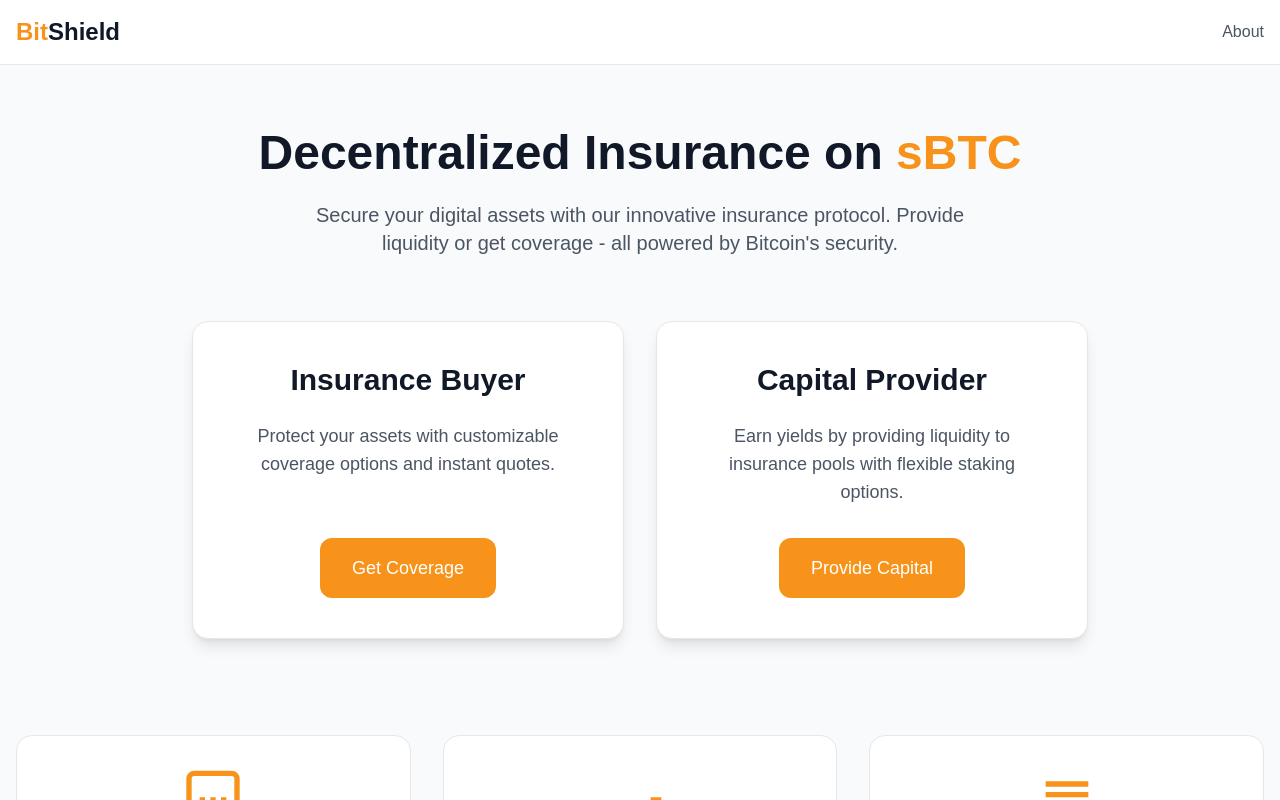
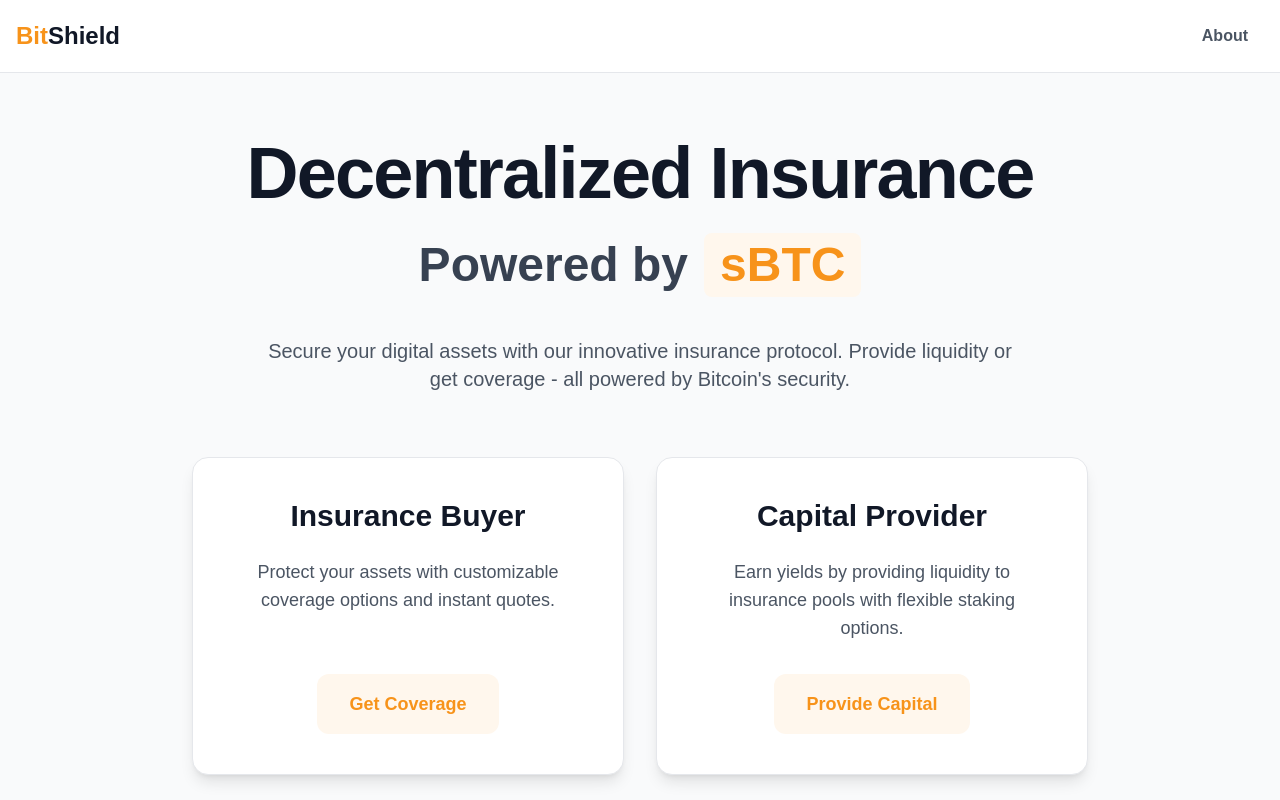
Before and after one commit to SohamGhugare/bitshield, a Next.js app in the folder frontend/: page / in a window 1280 px wide. Shown: the top 800 px of the page. Built offline with nearby package versions, Linux system fonts and the light colour scheme.

Commit message:
feat: improve hero section and text

```diff
--- a/frontend/app/components/Navbar.tsx
+++ b/frontend/app/components/Navbar.tsx
@@ -9,7 +9,7 @@ export const Navbar = () => (
       <div className="flex items-center gap-6">
         <Link
           href="/about"
-          className="text-gray-600 hover:text-bitcoin transition-colors"
+          className="px-4 py-2 rounded-lg text-gray-600 hover:text-bitcoin hover:bg-orange-50 transition-all font-bold"
         >
           About
         </Link>
--- a/frontend/app/components/UserTypeCard.tsx
+++ b/frontend/app/components/UserTypeCard.tsx
@@ -13,7 +13,7 @@ export const UserTypeCard = ({ title, description, buttonText, onClick }: UserTy
     <h2 className="text-3xl font-bold text-gray-900 mb-6 group-hover:text-bitcoin transition-colors">{title}</h2>
     <p className="text-gray-600 text-lg mb-8 flex-grow">{description}</p>
     <div className="flex justify-center">
-      <button className="bg-bitcoin hover:bg-bitcoin-hover text-white px-8 py-4 rounded-xl font-medium transition-all transform group-hover:scale-105 text-lg w-full sm:w-auto">
+      <button className="bg-orange-50 text-bitcoin hover:bg-orange-100 px-8 py-4 rounded-xl font-bold transition-all transform group-hover:scale-105 text-lg w-full sm:w-auto">
         {buttonText}
       </button>
     </div>
--- a/frontend/app/page.tsx
+++ b/frontend/app/page.tsx
@@ -11,11 +11,19 @@ export default function Home() {
     <div className="min-h-screen bg-gray-50">
       <div className="container mx-auto px-4 py-16">
         {/* Hero Section */}
-        <div className="text-center">
-          <h1 className="text-5xl font-bold text-gray-900 mb-6">
-            Decentralized Insurance on <span className="text-bitcoin">sBTC</span>
+        <div className="text-center max-w-6xl mx-auto">
+          <h1 className="flex flex-col gap-6 mb-10">
+            <span className="text-5xl md:text-6xl lg:text-7xl font-extrabold text-gray-900 tracking-tight">
+              Decentralized Insurance
+            </span>
+            <div className="flex items-center justify-center gap-4 text-3xl md:text-4xl lg:text-5xl font-bold text-gray-700">
+              Powered by{" "}
+              <span className="text-bitcoin inline-block hover:scale-105 transition-transform bg-orange-50 px-4 py-2 rounded-lg">
+                sBTC
+              </span>
+            </div>
           </h1>
-          <p className="text-xl text-gray-600 mb-12 max-w-2xl mx-auto">
+          <p className="text-lg md:text-xl text-gray-600 mb-16 max-w-3xl mx-auto leading-relaxed font-medium">
             Secure your digital assets with our innovative insurance protocol.
             Provide liquidity or get coverage - all powered by Bitcoin&apos;s security.
           </p>
```
